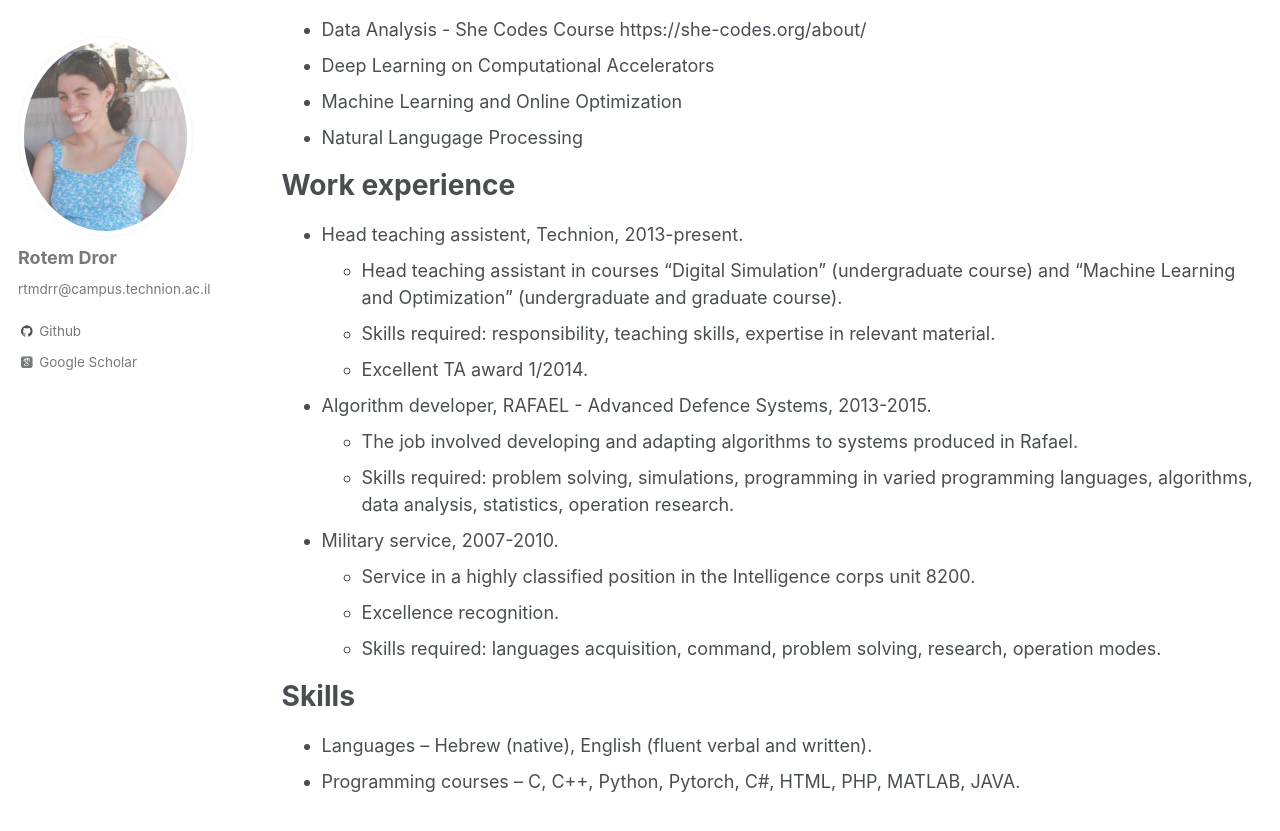
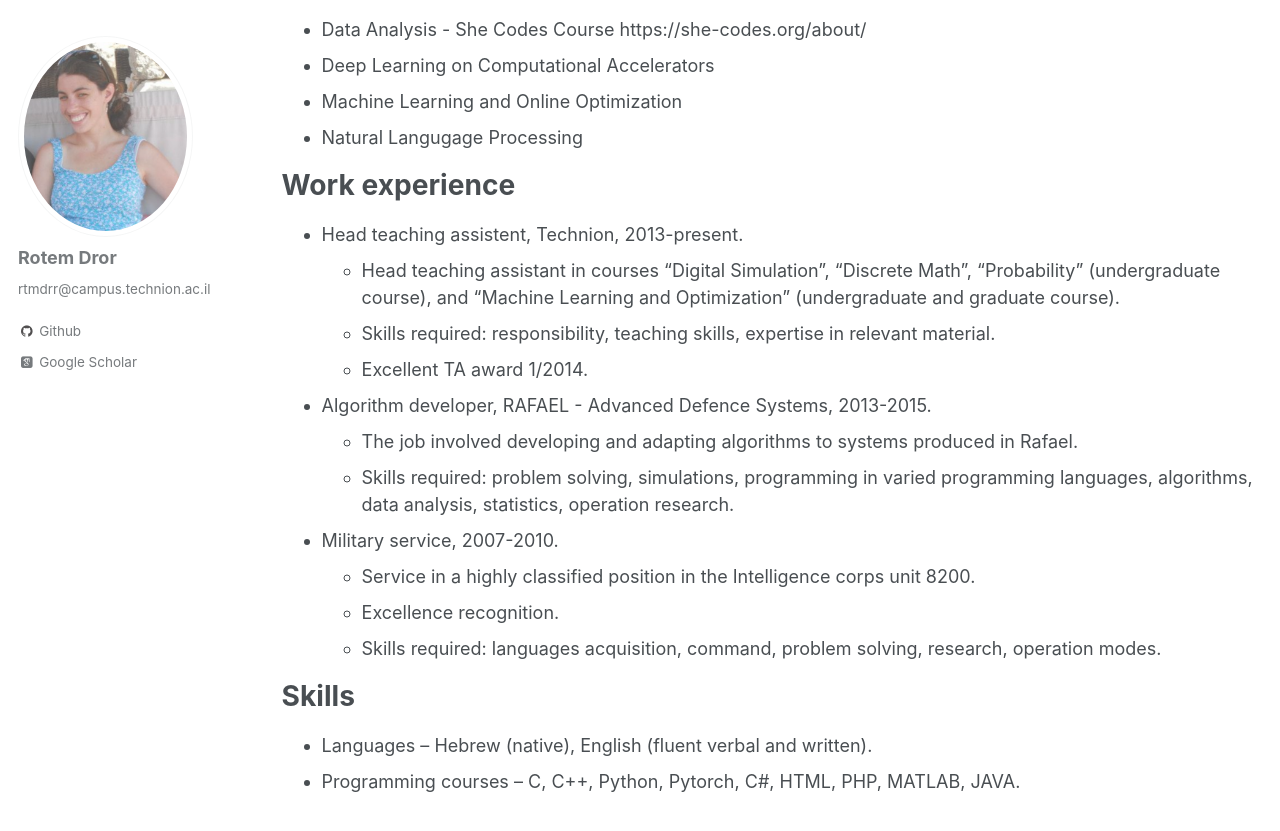
Before and after one commit to rtmdrr/rtmdrr.github.io, a Jekyll site: the page built from _pages/cv.md, in a window 1280 px wide and 900 px high, scrolled down 1386 px. Shown: the top 831 px of the window. Built offline with Jekyll 4.4.1, drawn with Linux system fonts in a browser that asks for light colours; some web fonts are replaced.

Commit message:
Update cv.md

```diff
--- a/_pages/cv.md
+++ b/_pages/cv.md
@@ -42,7 +42,7 @@
 Work experience
 ======
 * Head teaching assistent, Technion, 2013-present.
-  * Head teaching assistant in courses "Digital Simulation" (undergraduate course) and "Machine Learning and Optimization" (undergraduate and graduate course).
+  * Head teaching assistant in courses "Digital Simulation", "Discrete Math", "Probability" (undergraduate course), and "Machine Learning and Optimization" (undergraduate and graduate course).
   * Skills required: responsibility, teaching skills, expertise in relevant material.
   * Excellent TA award 1/2014.
 
```
